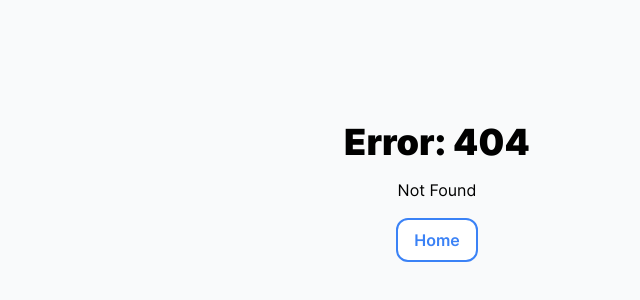
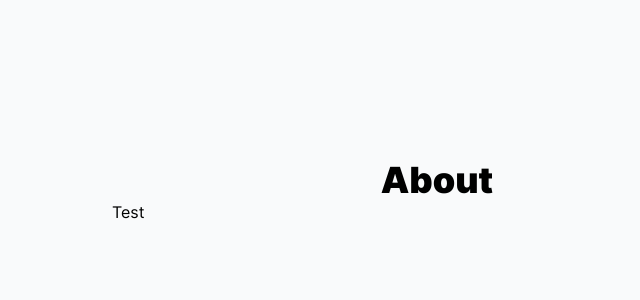
Before and after one commit to cubedhuang/debating.live, a SvelteKit app: page /about in a window 1280 px wide. Before the commit this address had no page. Shown: the part 208-508 px from the top of the page, without its empty margins (203-843 px from the left). Built offline with nearby package versions, Linux system fonts and the light colour scheme.

Commit message:
feat: add empty about page

```diff
--- a/src/routes/+page.svelte
+++ b/src/routes/+page.svelte
@@ -7,5 +7,5 @@
 
 	<button class="button button-purple"> Settings </button>
 
-	<button class="button button-gray"> About </button>
+	<a href="/about" class="button button-gray"> About </a>
 </div>
--- /dev/null
+++ b/src/routes/about/+page.svelte
@@ -0,0 +1,3 @@
+<h1>About</h1>
+
+<div class="mx-auto max-w-prose">Test</div>
--- a/src/routes/room/+page.svelte
+++ b/src/routes/room/+page.svelte
@@ -7,7 +7,7 @@
 
 <form
 	on:submit|preventDefault
-	class="mt-12 max-w-sm mx-auto flex flex-col gap-2 text-center"
+	class="mt-12 max-w-sm mx-auto flex flex-col gap-2"
 >
 	<input
 		type="text"
```
